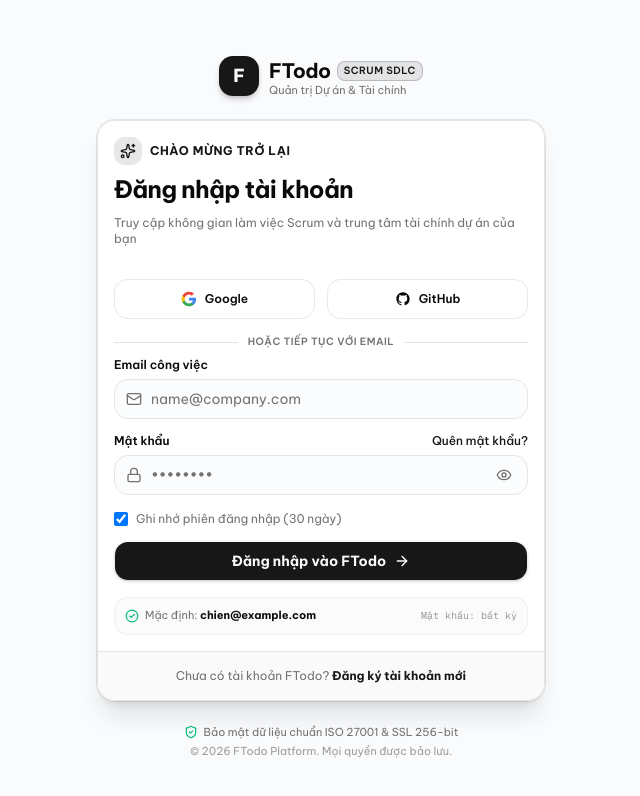
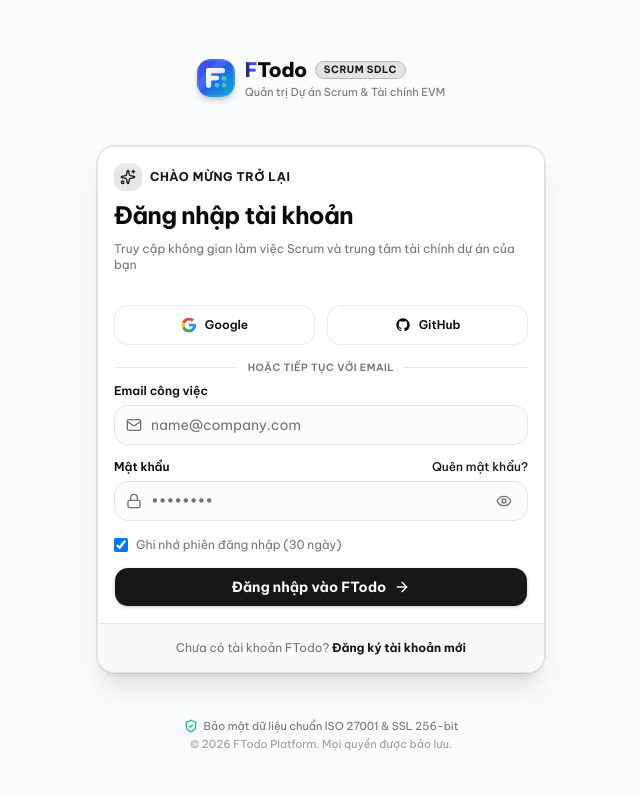
Before and after one commit to trinhquyetchien/FTodo, a Next.js app in the folder frontend/: page /login in a window 1280 px wide. Shown: the top 796 px of the page, without its empty margins (319-959 px from the left). Built offline with nearby package versions, Linux system fonts and the light colour scheme.

Commit message:
feat(brand): remove default password hint in login, add modern geometric FTodo brand Logo component

```diff
--- a/frontend/src/app/(auth)/layout.tsx
+++ b/frontend/src/app/(auth)/layout.tsx
@@ -1,27 +1,15 @@
 import React from "react";
 import Link from "next/link";
 import { ShieldCheck } from "lucide-react";
+import { Logo } from "@/components/logo";
 
 export default function AuthLayout({ children }: { children: React.ReactNode }) {
   return (
     <div className="min-h-screen w-full flex flex-col justify-between items-center bg-slate-50/70 dark:bg-slate-950 p-4 sm:p-6 lg:p-8 selection:bg-primary/20">
       {/* Top Header Logo */}
       <div className="pt-4 sm:pt-6">
-        <Link href="/" className="flex items-center gap-2.5 group">
-          <div className="h-10 w-10 rounded-xl bg-primary text-primary-foreground font-black flex items-center justify-center text-lg shadow-md shadow-primary/20 group-hover:scale-105 transition-transform">
-            F
-          </div>
-          <div>
-            <div className="text-xl font-bold tracking-tight text-foreground flex items-center gap-1.5">
-              FTodo
-              <span className="text-[10px] font-semibold uppercase tracking-wider px-1.5 py-0.5 rounded-md bg-primary/10 text-primary border border-primary/20">
-                Scrum SDLC
-              </span>
-            </div>
-            <p className="text-[11px] text-muted-foreground leading-none">
-              Quản trị Dự án & Tài chính
-            </p>
-          </div>
+        <Link href="/">
+          <Logo size="md" subtitleText="Quản trị Dự án Scrum & Tài chính EVM" />
         </Link>
       </div>
 
--- a/frontend/src/app/(auth)/login/page.tsx
+++ b/frontend/src/app/(auth)/login/page.tsx
@@ -14,9 +14,7 @@
   ArrowRight,
   Eye,
   EyeOff,
-  Sparkles,
-  CheckCircle2,
-  ShieldCheck
+  Sparkles
 } from "lucide-react";
 
 export default function Login() {
@@ -199,15 +197,6 @@
             )}
           </Button>
         </form>
-
-        {/* Subtle quick account hint */}
-        <div className="p-2.5 rounded-xl bg-muted/40 border border-border/50 text-[11px] text-muted-foreground flex items-center justify-between">
-          <span className="flex items-center gap-1.5">
-            <CheckCircle2 className="h-3.5 w-3.5 text-emerald-500 shrink-0" />
-            <span>Mặc định: <strong className="text-foreground">chien@example.com</strong></span>
-          </span>
-          <span className="text-[10px] text-muted-foreground/70 font-mono">Mật khẩu: bất kỳ</span>
-        </div>
       </CardContent>
 
       <CardFooter className="flex flex-col space-y-2 border-t pt-4">
--- a/frontend/src/components/dashboard-header.tsx
+++ b/frontend/src/components/dashboard-header.tsx
@@ -26,6 +26,7 @@
   Sparkles
 } from "lucide-react";
 import { INITIAL_MOCK_PROJECTS } from "@/lib/mock-data";
+import { Logo } from "@/components/logo";
 import {
   getStoredInvitations,
   respondToInvitation,
@@ -112,18 +113,8 @@
       <div className="flex items-center gap-3 min-w-0">
         {!isInsideWorkspace ? (
           /* Default Logo & Title when on main Dashboard / Home */
-          <Link href="/" className="flex items-center gap-2.5">
-            <div className="h-9 w-9 rounded-xl bg-primary text-primary-foreground font-black flex items-center justify-center text-sm shadow-sm shadow-primary/25 shrink-0">
-              F
-            </div>
-            <div className="flex flex-col">
-              <span className="text-base sm:text-lg font-bold text-foreground tracking-tight leading-tight">
-                Hệ thống Quản lý Phần mềm Scrum FTodo
-              </span>
-              <span className="text-[10px] text-muted-foreground leading-none">
-                Bảng điều khiển tổng quan dự án
-              </span>
-            </div>
+          <Link href="/" className="flex items-center">
+            <Logo size="sm" subtitleText="Bảng điều khiển tổng quan dự án" />
           </Link>
         ) : (
           /* When inside Workspace: Logo is removed, replaced cleanly with Project Name only (no role badges) */
--- /dev/null
+++ b/frontend/src/components/logo.tsx
@@ -0,0 +1,149 @@
+"use client";
+
+import React from "react";
+
+interface LogoProps {
+  className?: string;
+  size?: "sm" | "md" | "lg";
+  showSubtitle?: boolean;
+  subtitleText?: string;
+}
+
+export function LogoIcon({ className = "", size = 36 }: { className?: string; size?: number }) {
+  return (
+    <div
+      style={{ width: size, height: size }}
+      className={`relative shrink-0 flex items-center justify-center rounded-xl overflow-hidden shadow-md shadow-primary/20 transition-transform group-hover:scale-105 ${className}`}
+    >
+      <svg
+        viewBox="0 0 40 40"
+        fill="none"
+        xmlns="http://www.w3.org/2000/svg"
+        className="w-full h-full"
+      >
+        <defs>
+          {/* Main Gradient */}
+          <linearGradient id="ftodoLogoGrad" x1="0%" y1="0%" x2="100%" y2="100%">
+            <stop offset="0%" stopColor="#4f46e5" />
+            <stop offset="50%" stopColor="#2563eb" />
+            <stop offset="100%" stopColor="#06b6d4" />
+          </linearGradient>
+
+          {/* Glyph Light Gradient */}
+          <linearGradient id="glyphGrad" x1="0%" y1="0%" x2="100%" y2="100%">
+            <stop offset="0%" stopColor="#ffffff" />
+            <stop offset="100%" stopColor="#e0e7ff" />
+          </linearGradient>
+
+          {/* Accent Glow */}
+          <linearGradient id="accentGlow" x1="0%" y1="0%" x2="100%" y2="0%">
+            <stop offset="0%" stopColor="#38bdf8" />
+            <stop offset="100%" stopColor="#34d399" />
+          </linearGradient>
+
+          <filter id="logoInnerGlow" x="-20%" y="-20%" width="140%" height="140%">
+            <feGaussianBlur stdDeviation="1.5" result="blur" />
+            <feComposite in="SourceGraphic" in2="blur" operator="over" />
+          </filter>
+        </defs>
+
+        {/* Base Squircle Container */}
+        <rect width="40" height="40" rx="12" fill="url(#ftodoLogoGrad)" />
+        {/* Subtle Inner Highlight Ring */}
+        <rect
+          x="1"
+          y="1"
+          width="38"
+          height="38"
+          rx="11"
+          stroke="white"
+          strokeOpacity="0.25"
+          strokeWidth="1"
+        />
+
+        {/* Diagonal Light Streak */}
+        <path
+          d="M0 24L24 0H36L0 36V24Z"
+          fill="white"
+          fillOpacity="0.08"
+        />
+
+        {/* Geometric Stylized Agile "F" Glyph */}
+        {/* Vertical Stem */}
+        <rect x="9.5" y="9.5" width="5.5" height="21" rx="2.75" fill="url(#glyphGrad)" />
+
+        {/* Top Horizontal Bar */}
+        <rect x="9.5" y="9.5" width="20" height="5.5" rx="2.75" fill="url(#glyphGrad)" />
+
+        {/* Middle Horizontal Bar */}
+        <rect x="9.5" y="17.5" width="14" height="5" rx="2.5" fill="url(#glyphGrad)" />
+
+        {/* Agile Velocity Accent Pill (Cyan/Emerald) */}
+        <rect
+          x="26"
+          y="18"
+          width="5"
+          height="5"
+          rx="2.5"
+          fill="url(#accentGlow)"
+          filter="url(#logoInnerGlow)"
+        />
+
+        {/* Agile Completion Check Accent */}
+        <circle cx="21" cy="27.5" r="2.5" fill="#38bdf8" />
+        <circle cx="28.5" cy="27.5" r="2.5" fill="#34d399" />
+      </svg>
+    </div>
+  );
+}
+
+export function Logo({
+  className = "",
+  size = "md",
+  showSubtitle = true,
+  subtitleText = "Quản trị Dự án Scrum & Tài chính",
+}: LogoProps) {
+  const iconSizes = {
+    sm: 30,
+    md: 38,
+    lg: 46,
+  };
+
+  const titleSizes = {
+    sm: "text-base",
+    md: "text-lg sm:text-xl",
+    lg: "text-2xl sm:text-3xl",
+  };
+
+  const badgeSizes = {
+    sm: "text-[9px] px-1.5 py-0.2",
+    md: "text-[10px] px-2 py-0.5",
+    lg: "text-xs px-2.5 py-0.5",
+  };
+
+  return (
+    <div className={`flex items-center gap-2.5 group select-none ${className}`}>
+      <LogoIcon size={iconSizes[size]} />
+      <div className="flex flex-col min-w-0">
+        <div className="flex items-center gap-2 leading-tight">
+          <span className={`font-black tracking-tight text-foreground font-sans ${titleSizes[size]}`}>
+            <span className="bg-linear-to-r from-primary via-indigo-600 to-blue-600 bg-clip-text text-transparent">
+              F
+            </span>
+            <span>Todo</span>
+          </span>
+          <span
+            className={`font-bold uppercase tracking-wider rounded-full bg-primary/10 text-primary border border-primary/20 ${badgeSizes[size]}`}
+          >
+            Scrum SDLC
+          </span>
+        </div>
+        {showSubtitle && (
+          <span className="text-[11px] text-muted-foreground leading-tight truncate mt-0.5">
+            {subtitleText}
+          </span>
+        )}
+      </div>
+    </div>
+  );
+}
```
